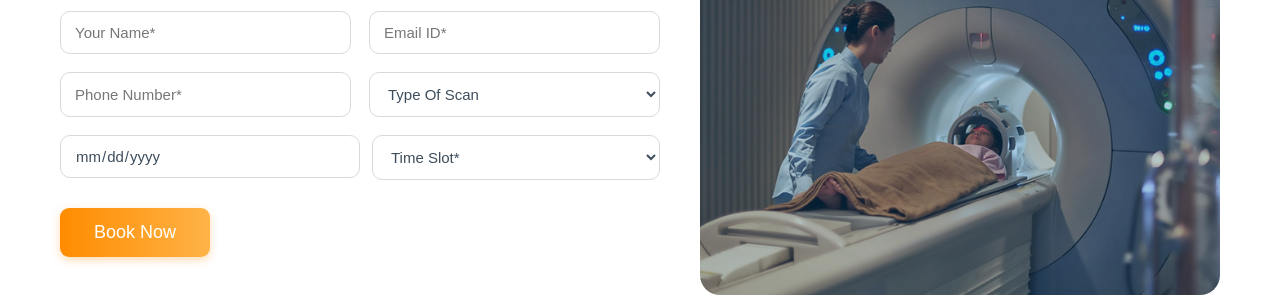
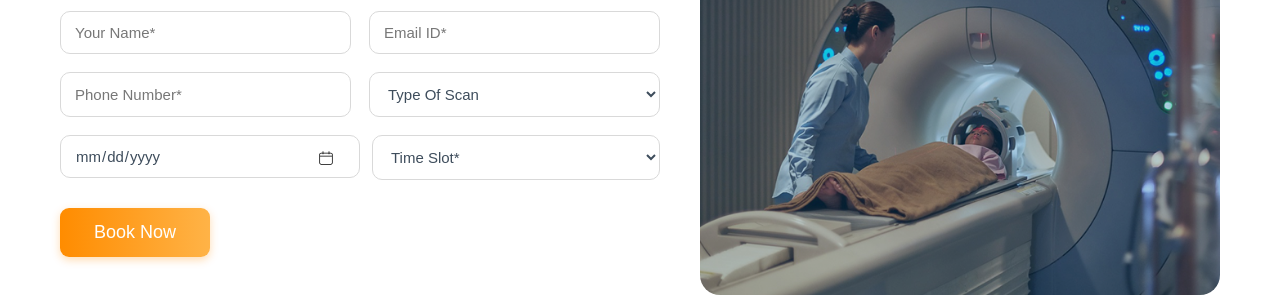
Before and after one commit to msdevagnanam/Vj-Scan-Page, a React (Vite) app: page /ctscan in a window 1280 px wide. Shown: the part 2720-3017 px from the top of the page. Built offline with nearby package versions, Linux system fonts and the light colour scheme.

Commit message:
cls changes

```diff
--- a/src/components/CT-Scan/CTScanBooking.jsx
+++ b/src/components/CT-Scan/CTScanBooking.jsx
@@ -32,19 +32,12 @@ function CTScanBooking() {
                             id="appointment-date"
                             type="date"
                             className="date-input"
-    onFocus={(e) => {
-      e.target.classList.add("has-value");
-    }}
-    onChange={(e) => {
-      if (e.target.value) {
-        e.target.classList.add("has-value");
-      } else {
-        e.target.classList.remove("has-value");
-      }
+                            placeholder="mm/dd/yyyy"
+                            onFocus={() => {
+                            const el = document.getElementById("appointment-date");
+                            if (el?.showPicker) el.showPicker(); // open native picker
                             }}
                         />
-
-  <span className="date-placeholder">dd/mm/yyyy</span>
 
                         <button
                             type="button"
--- a/src/ctscan.css
+++ b/src/ctscan.css
@@ -693,7 +693,7 @@
   position: absolute;
   right: 12px;
   top: 50%;
-
+  /* left:53%; */
   transform: translateY(-50%);
   height: 32px;
   width: 32px;
@@ -714,35 +714,6 @@
 
 /* new calender css */
 
-.date-picker-wrapper {
-  position: relative;
-  /* width: 100%; */
-}
-
-.date-input {
-  /* width: 100%; */
-  padding: 12px;
-  padding-right: 40px;
-  position: relative;
-  z-index: 2;
-  background: transparent;
-}
-
-.date-placeholder {
-  position: absolute;
-  left: 14px;
-  top: 50%;
-  transform: translateY(-50%);
-  color: #999;
-  pointer-events: none;
-  font-size: 15px;
-  z-index: 1;
-}
-
-/* Hide placeholder when date is selected */
-.date-input.has-value + .date-placeholder {
-  display: none;
-}
 
 
 
```
Lines whose indentation alone changed are shown as unchanged.
